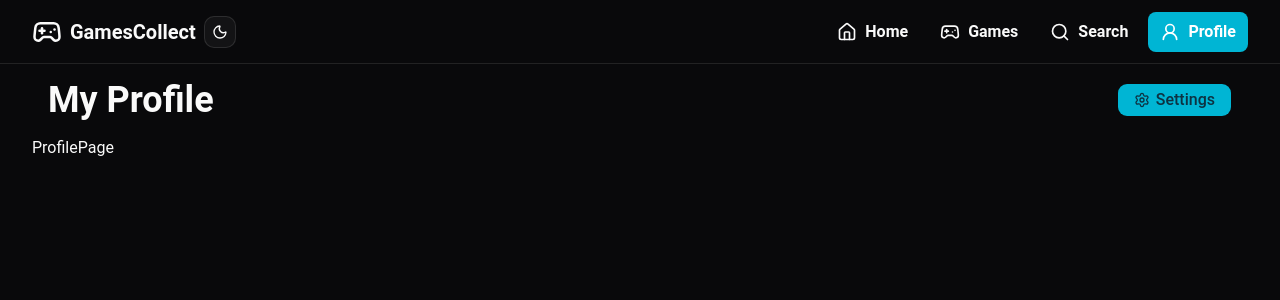
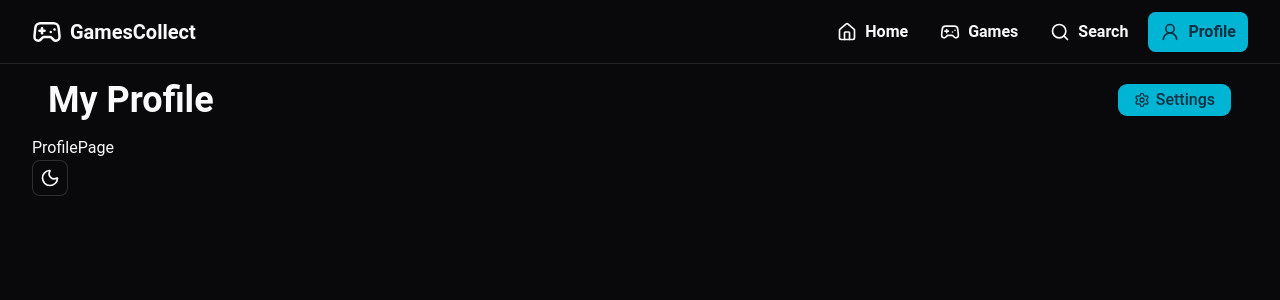
Before and after one commit to tomab23/GamesCollect, a React (Vite) app: page /profile in a window 1280 px wide. Shown: the top 300 px of the page. Built offline with nearby package versions, Linux system fonts and the light colour scheme.

Commit message:
update text navbar + update mode toggle

```diff
--- a/src/components/NavIcons.tsx
+++ b/src/components/layout/NavIcons.tsx
@@ -11,7 +11,7 @@ const NavIcons = () => {
         className={({ isActive }) =>
           `font-semibold flex items-center gap-2 max-sm:gap-1 px-3 py-2 rounded-md transition-colors ${
             isActive
-              ? "bg-primary text-white hover:bg-primary/90"
+              ? "bg-primary text-primary-foreground hover:bg-primary/90"
               : "hover:bg-accent"
           }`
         }
@@ -25,7 +25,7 @@ const NavIcons = () => {
         className={({ isActive }) =>
           `font-semibold flex items-center gap-2 max-sm:gap-1 px-3 py-2 rounded-md transition-colors ${
             isActive
-              ? "bg-primary text-white hover:bg-primary/90"
+              ? "bg-primary text-primary-foreground hover:bg-primary/90"
               : "hover:bg-accent"
           }`
         }
@@ -39,7 +39,7 @@ const NavIcons = () => {
         className={({ isActive }) =>
           `font-semibold flex items-center gap-2 max-sm:gap-1 px-3 py-2 rounded-md transition-colors ${
             isActive
-              ? "bg-primary text-white hover:bg-primary/90"
+              ? "bg-primary text-primary-foreground hover:bg-primary/90"
               : "hover:bg-accent"
           }`
         }
@@ -53,7 +53,7 @@ const NavIcons = () => {
         className={({ isActive }) =>
           `font-semibold flex items-center gap-2 max-sm:gap-1 px-3 py-2 rounded-md transition-colors ${
             isActive
-              ? "bg-primary text-white hover:bg-primary/90"
+              ? "bg-primary text-primary-foreground hover:bg-primary/90"
               : "hover:bg-accent"
           }`
         }
--- a/src/components/layout/Navbar.tsx
+++ b/src/components/layout/Navbar.tsx
@@ -1,6 +1,5 @@
 import { Gamepad2 } from "lucide-react"
-import NavIcons from "../NavIcons"
-import { ModeToggle } from "../mode-toggle"
+import NavIcons from "./NavIcons"
 
 const Navbar = () => {
   return (
@@ -11,7 +10,6 @@ const Navbar = () => {
           <div className="flex items-center gap-2 justify-center">
             <Gamepad2 size={30} />
             <h1 className="text-xl font-semibold">GamesCollect</h1>
-             <ModeToggle />
           </div>
 
           {/* Navigation Links */}
--- a/src/components/mode-toggle.tsx
+++ b/src/components/mode-toggle.tsx
@@ -1,25 +1,40 @@
-import { Moon, Sun } from "lucide-react"
+import { Moon, Sun } from "lucide-react";
 
-import { Button } from "@/components/ui/button"
 import {
   DropdownMenu,
   DropdownMenuContent,
   DropdownMenuItem,
   DropdownMenuTrigger,
-} from "@/components/ui/dropdown-menu"
-import { useTheme } from "@/components/theme-provider"
+} from "@/components/ui/dropdown-menu";
+import { useTheme } from "@/components/theme-provider";
 
 export function ModeToggle() {
-  const { setTheme } = useTheme()
+  const { setTheme } = useTheme();
 
   return (
     <DropdownMenu>
       <DropdownMenuTrigger>
-        <Button variant="outline" size="icon">
-          <Sun className="h-[1.2rem] w-[1.2rem] scale-100 rotate-0 transition-all dark:scale-0 dark:-rotate-90" />
-          <Moon className="absolute h-[1.2rem] w-[1.2rem] scale-0 rotate-90 transition-all dark:scale-100 dark:rotate-0" />
-          <span className="sr-only">Toggle theme</span>
-        </Button>
+        <span className="inline-flex">
+          <span
+            className="
+        inline-flex h-9 w-9 items-center justify-center rounded-md
+        border border-input bg-background text-foreground
+        hover:bg-accent hover:text-accent-foreground
+        focus-visible:outline-none focus-visible:ring-2
+        focus-visible:ring-ring focus-visible:ring-offset-2 cursor-pointer
+      "
+          >
+            <Sun
+              aria-hidden
+              className="h-5 w-5 rotate-0 scale-100 transition-all dark:-rotate-90 dark:scale-0"
+            />
+            <Moon
+              aria-hidden
+              className="absolute h-5 w-5 rotate-90 scale-0 transition-all dark:rotate-0 dark:scale-100"
+            />
+            <span className="sr-only">Toggle theme</span>
+          </span>
+        </span>
       </DropdownMenuTrigger>
       <DropdownMenuContent align="end">
         <DropdownMenuItem onClick={() => setTheme("light")}>
@@ -33,5 +48,5 @@ export function ModeToggle() {
         </DropdownMenuItem>
       </DropdownMenuContent>
     </DropdownMenu>
-  )
+  );
 }
--- a/src/pages/HomePage.tsx
+++ b/src/pages/HomePage.tsx
@@ -18,7 +18,7 @@ const HomePage = () => {
       />
       {/* <Button className={"p-4 text-md"}>Ajouter un jeu</Button>
       </Header> */}
-      <Button className={"p-4"}>Voir tout mes jeux</Button>
+      <Button variant={"outline"} className={"p-4"}>Voir tout mes jeux</Button>
       <p>HomePage</p>
       <p>LANGUE : {t("TEST")} </p>
       <br />
--- a/src/pages/ProfilePage.tsx
+++ b/src/pages/ProfilePage.tsx
@@ -1,4 +1,5 @@
 import Header from "@/components/layout/Header"
+import { ModeToggle } from "@/components/mode-toggle"
 import { Settings } from "lucide-react"
 
 const ProfilePage = () => {
@@ -6,6 +7,7 @@ const ProfilePage = () => {
     <div className="contenu">
       <Header isButton={true} page={"/settings"} nameButton={"Settings"} title={"My Profile"} children={<Settings />} />
       <p>ProfilePage</p>
+                   <ModeToggle />
     </div>
   )
 }
```
